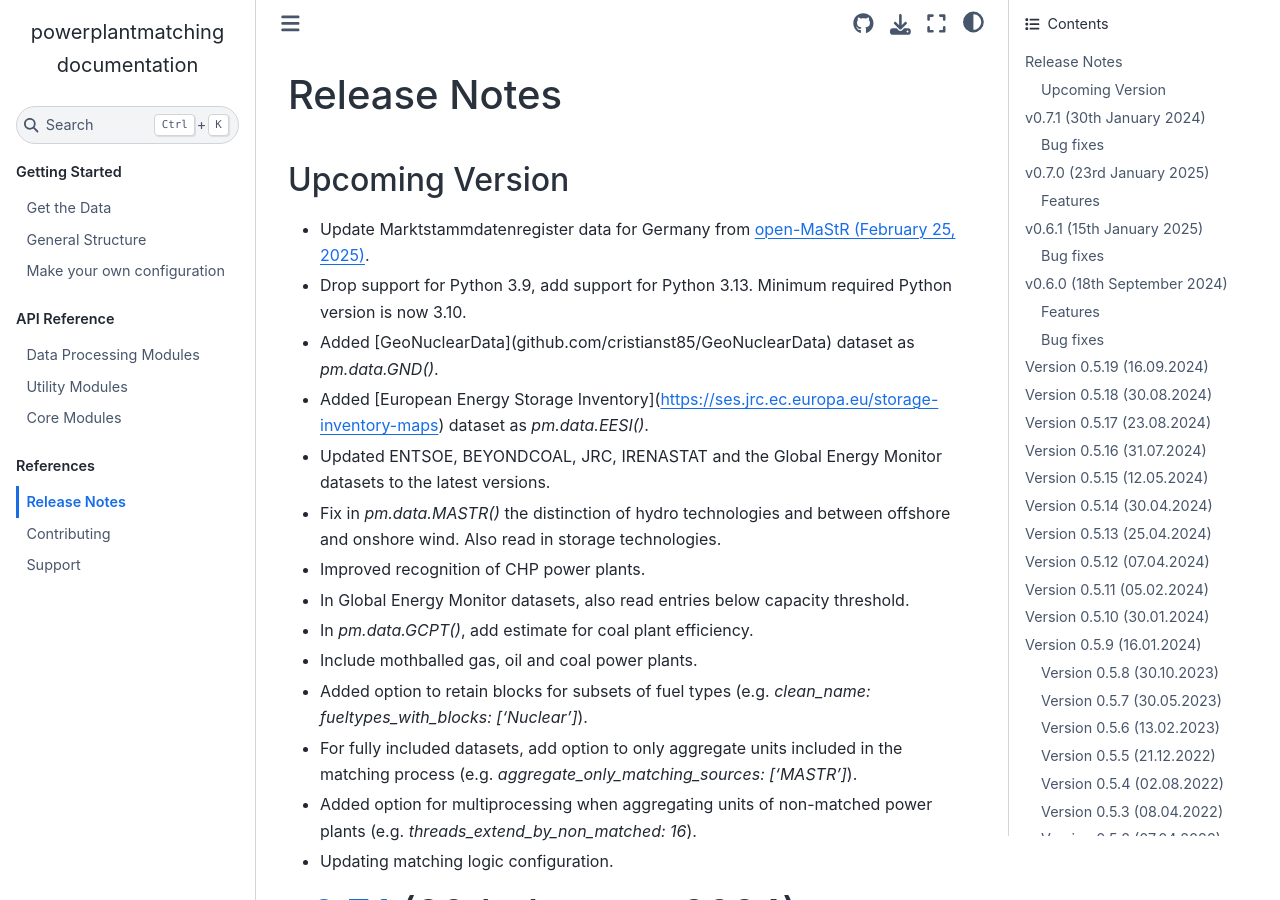
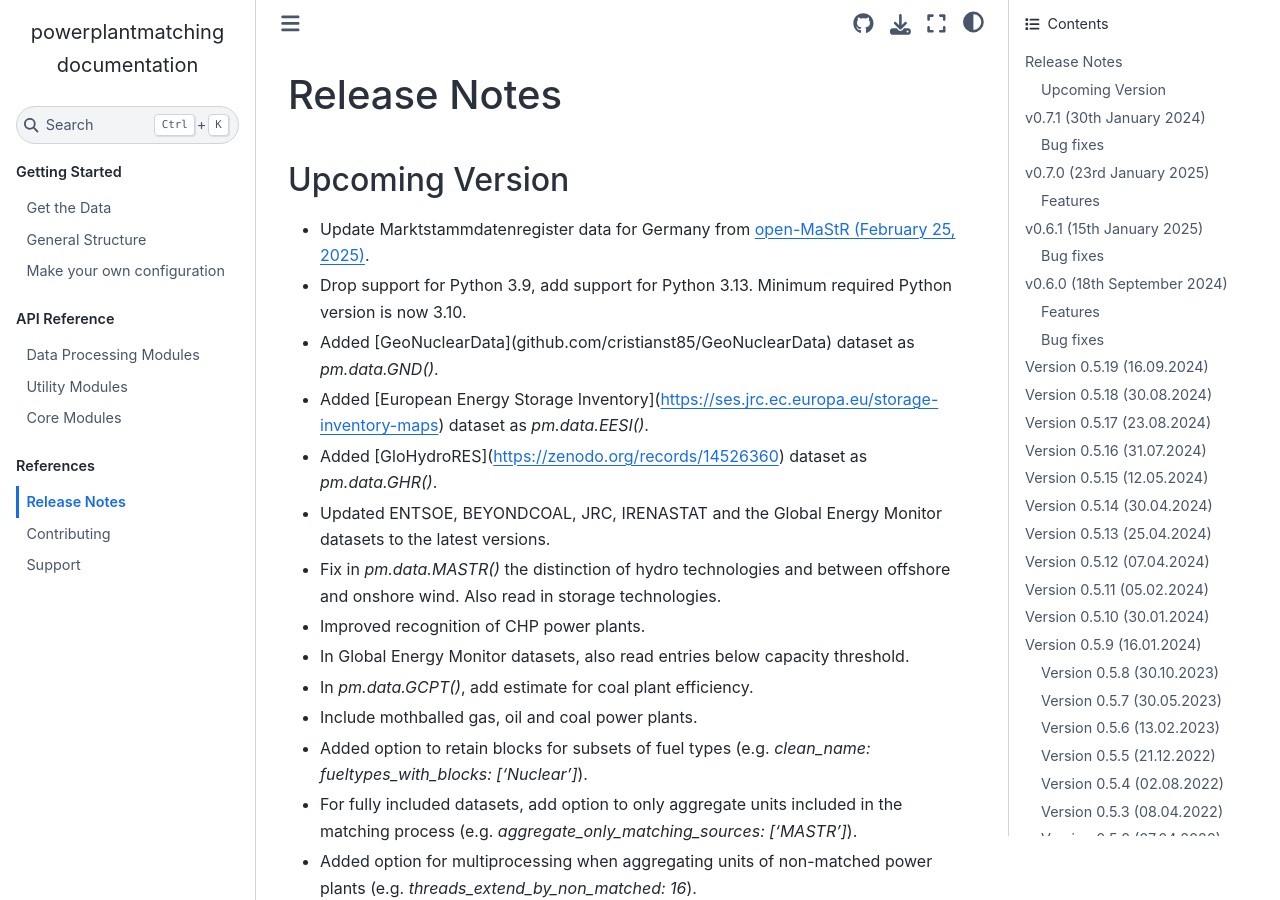
Before and after one commit to PyPSA/powerplantmatching, a Sphinx documentation site: the page built from doc/release-notes.rst, in a window 1280 px wide and 900 px high. Built offline with Sphinx 7.4.7 and the Sphinx Book theme 1.1.4, drawn with Linux system fonts in a browser that asks for light colours; pages that are not in the unit, such as notebooks, are missing from menus.

Commit message:
amend realease notes

```diff
--- a/doc/release-notes.rst
+++ b/doc/release-notes.rst
@@ -11,6 +11,8 @@ Upcoming Version
 * Added [GeoNuclearData](github.com/cristianst85/GeoNuclearData) dataset as `pm.data.GND()`.
 
 * Added [European Energy Storage Inventory](https://ses.jrc.ec.europa.eu/storage-inventory-maps) dataset as `pm.data.EESI()`.
+
+* Added [GloHydroRES](https://zenodo.org/records/14526360) dataset as `pm.data.GHR()`.
 
 * Updated ENTSOE, BEYONDCOAL, JRC, IRENASTAT and the Global Energy Monitor datasets to the latest versions.
 
```
